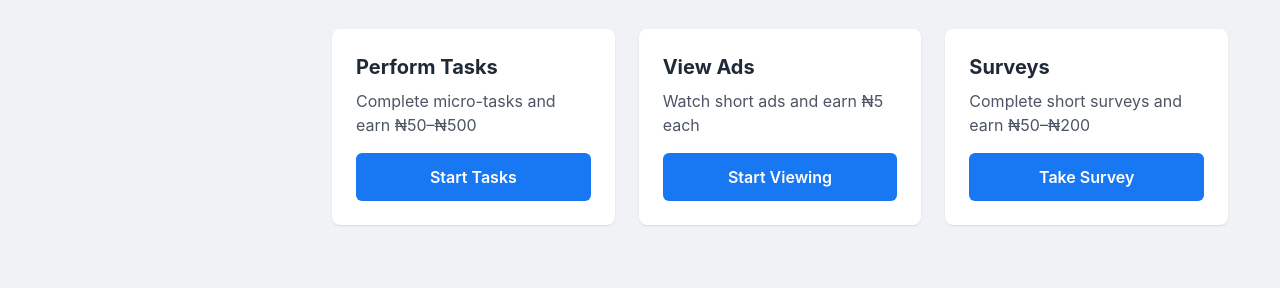
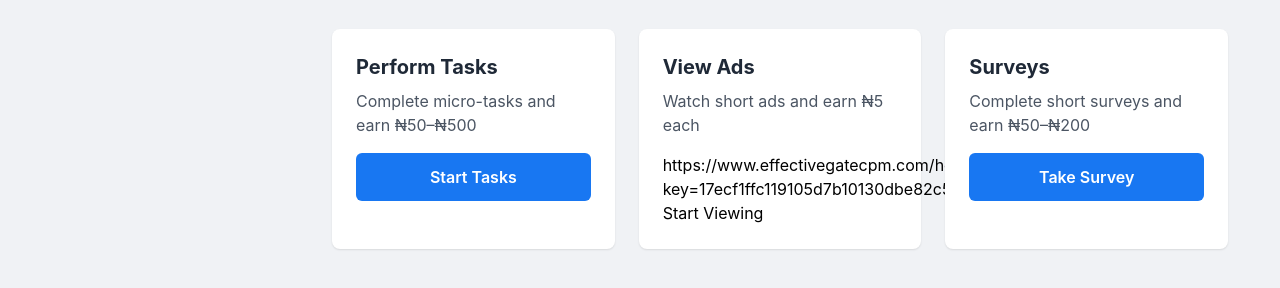
Before and after one commit to Silvar-maker/Tapwealth-, a plain HTML site: page earn.html in a window 1280 px wide. Shown: the part 148-436 px from the top of the page. Drawn offline with nearby package versions, Linux system fonts and the light colour scheme; sample sign-in values are in the browser's storage; a web font is replaced by a local one.

Commit message:
Update earn.html

```diff
--- a/earn.html
+++ b/earn.html
@@ -206,7 +206,7 @@
                 <div class="facebook-card p-6">
                     <h3 class="text-xl font-bold text-gray-800 mb-2">View Ads</h3>
                     <p class="text-gray-600 mb-4">Watch short ads and earn ₦5 each</p>
-                    <button class="w-full facebook-button py-3" onclick="alert('Ads coming soon!')">
+                    https://www.effectivegatecpm.com/hczkwk02?key=17ecf1ffc119105d7b10130dbe82c538
                         Start Viewing
                     </button>
                 </div>
```
